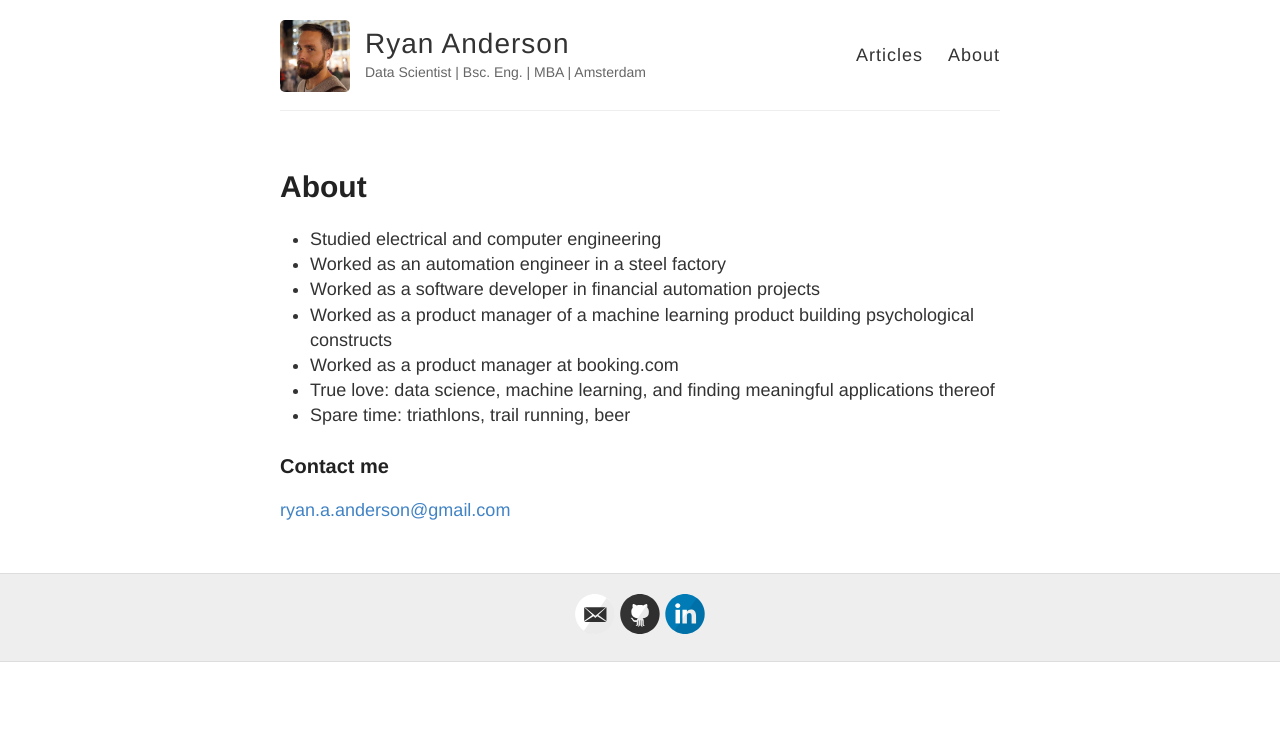
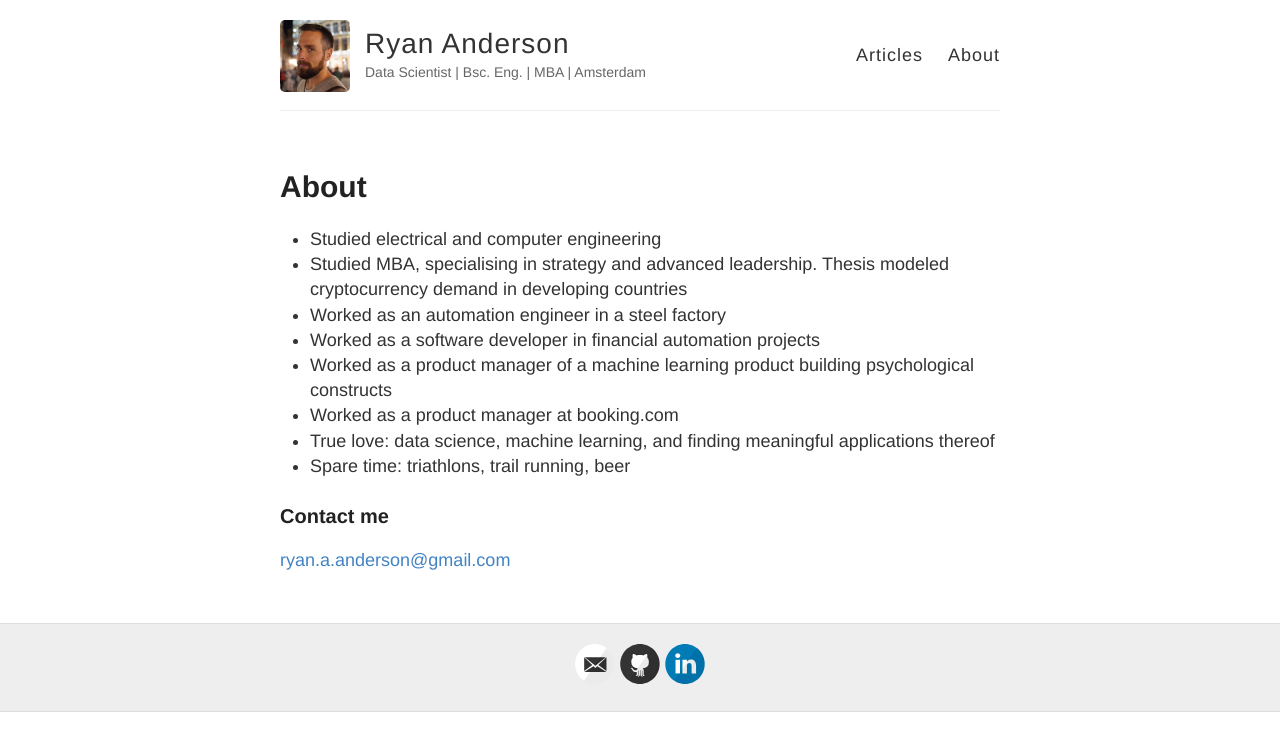
Before and after one commit to ryan-anderson-ds/ryan-anderson-ds.github.io, a Jekyll site: the page built from about.md, in a window 1280 px wide. Shown: the top 751 px of the page. Built offline with Jekyll 4.4.1, drawn with Linux system fonts in a browser that asks for light colours.

Commit message:
Update about.md

```diff
--- a/about.md
+++ b/about.md
@@ -5,6 +5,7 @@ permalink: /about/
 ---
 
 * Studied electrical and computer engineering
+* Studied MBA, specialising in strategy and advanced leadership. Thesis modeled cryptocurrency demand in developing countries
 * Worked as an automation engineer in a steel factory
 * Worked as a software developer in financial automation projects
 * Worked as a product manager of a machine learning product building psychological constructs
```
